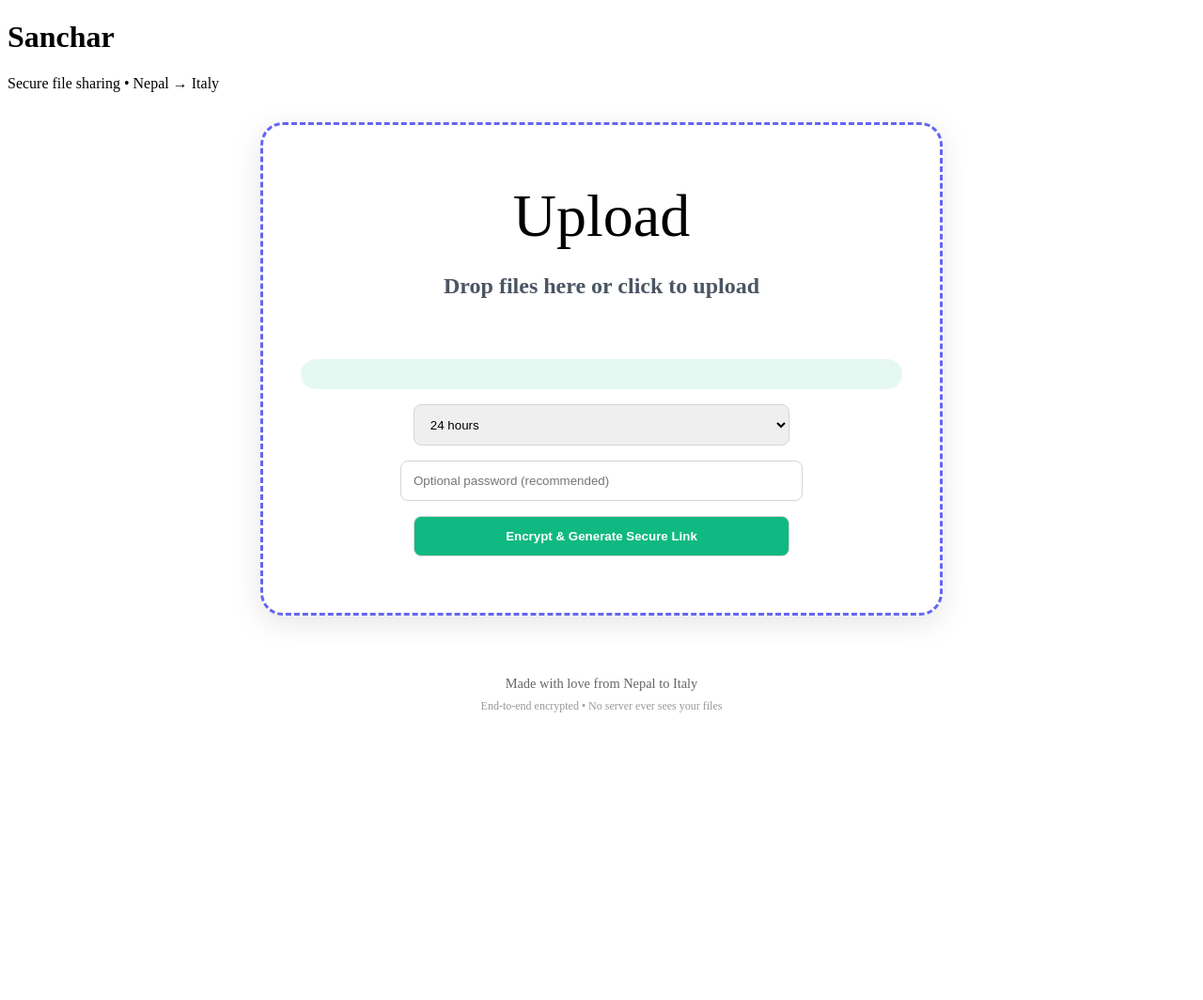
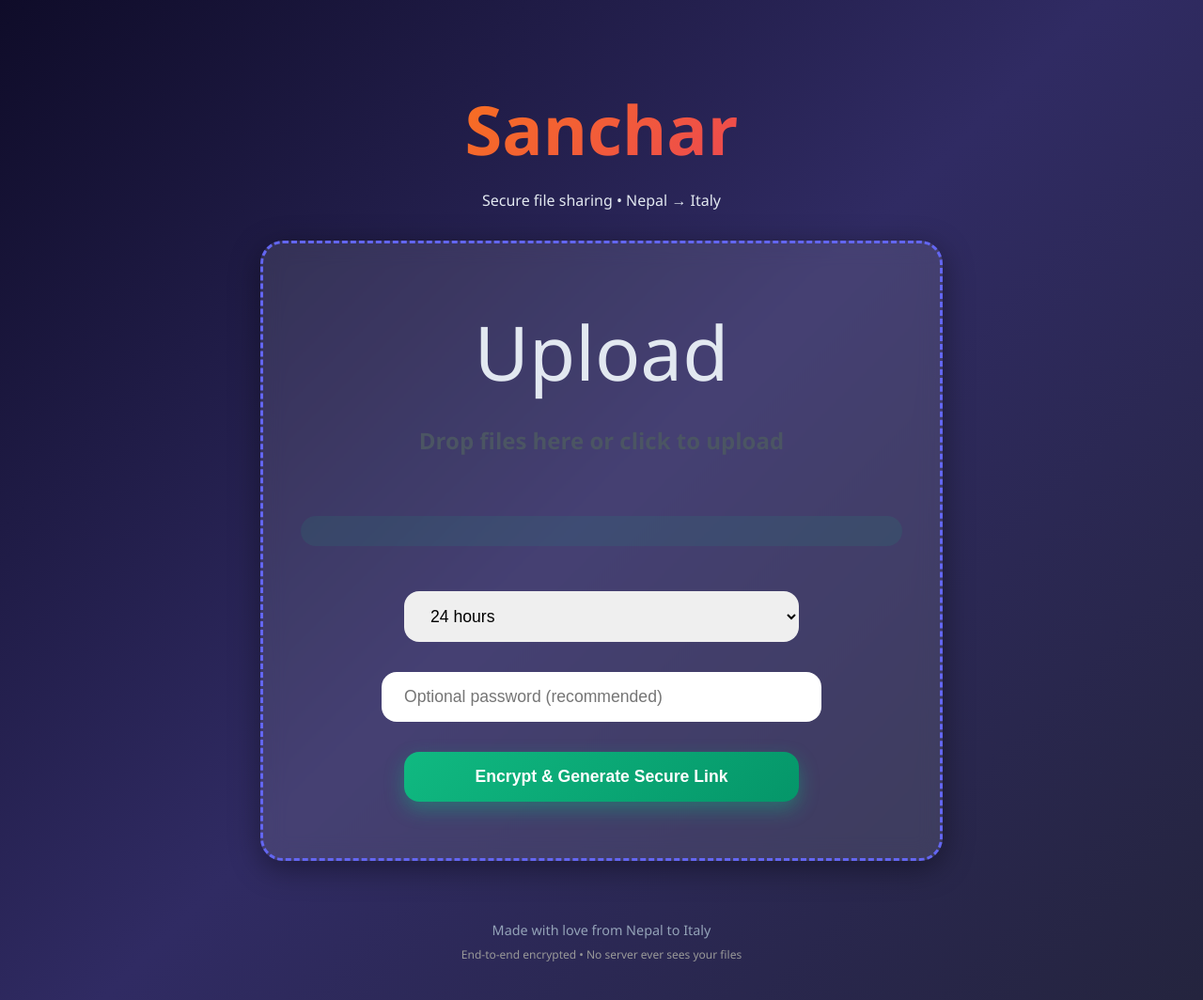
Before and after one commit to deepserish-bk/Sanchar-, a FastAPI app: page / in a window 1280 px wide. Shown: the whole page at 94% size. Before the commit the page ends 758 px from the top, so only its background shows below. Run offline with FastAPI, Linux system fonts and the light colour scheme.

```diff
--- a/static/css/upload.css
+++ b/static/css/upload.css
@@ -114,3 +114,82 @@ footer small {
   from { opacity: 0; }
   to { opacity: 1; }
 }
+
+body {
+  background: linear-gradient(135deg, #0f0c29, #302b63, #24243e);
+  color: #e2e8f0;
+  min-height: 100vh;
+  font-family: 'Segoe UI', sans-serif;
+}
+
+.container {
+  max-width: 800px;
+  margin: 0 auto;
+  padding: 2rem;
+  text-align: center;
+}
+
+.drop-zone {
+  border: 3px dashed #6366f1;
+  border-radius: 24px;
+  padding: 60px 40px;
+  background: rgba(255, 255, 255, 0.1);
+  backdrop-filter: blur(12px);
+  box-shadow: 0 8px 32px rgba(0, 0, 0, 0.4);
+  transition: all 0.4s ease;
+}
+
+.drop-zone.drag-over {
+  border-color: #10b981;
+  background: rgba(16, 185, 129, 0.2);
+  transform: scale(1.02);
+}
+
+.upload-icon {
+  font-size: 80px;
+  margin-bottom: 20px;
+}
+
+.file-item {
+  background: rgba(255, 255, 255, 0.15);
+  padding: 16px;
+  border-radius: 16px;
+  margin: 12px 0;
+  display: flex;
+  align-items: center;
+  gap: 16px;
+}
+
+.file-icon {
+  font-size: 32px;
+}
+
+.controls {
+  margin-top: 2rem;
+  display: flex;
+  flex-direction: column;
+  gap: 1rem;
+  align-items: center;
+}
+
+#expiry-select, #password-input, #send-btn {
+  padding: 1rem 1.5rem;
+  border-radius: 16px;
+  border: none;
+  width: 100%;
+  max-width: 420px;
+  font-size: 1.1rem;
+}
+
+#send-btn {
+  background: linear-gradient(135deg, #10b981, #059669);
+  color: white;
+  font-weight: bold;
+  cursor: pointer;
+  box-shadow: 0 8px 20px rgba(16, 185, 129, 0.4);
+}
+
+footer {
+  margin-top: 4rem;
+  color: #94a3b8;
+}
--- a/static/js/upload.js
+++ b/static/js/upload.js
@@ -15,11 +15,21 @@ const sendBtn = document.getElementById('send-btn');
 const expirySelect = document.getElementById('expiry-select');
 const passwordInput = document.getElementById('password-input');
 
-// FIXED: Clicking password or expiry NEVER opens file picker
+// PREVENT file picker when clicking password, expiry, or encrypt button
 passwordInput.addEventListener('click', e => e.stopPropagation());
 passwordInput.addEventListener('focus', e => e.stopPropagation());
 expirySelect.addEventListener('click', e => e.stopPropagation());
-expirySelect.addEventListener('focus', e => e.stopPropagation());
+sendBtn.addEventListener('click', e => e.stopPropagation());
+
+// Only the drop zone itself (not controls) opens file picker
+dropZone.addEventListener('click', () => fileInput.click());
+
+fileInput.addEventListener('change', () => {
+  files.push(...fileInput.files);
+  [...fileInput.files].forEach(addFileToList);
+  updateSummary();
+  fileInput.value = '';
+});
 
 function formatBytes(bytes) {
   if (bytes === 0) return '0 Bytes';
@@ -40,19 +50,20 @@ function updateSummary() {
   if (files.length === 0) { summary.textContent = ''; return; }
   const total = files.reduce((a, f) => a + f.size, 0);
   summary.textContent = files.length === 1
-    ? (translations[currentLang]?.one_file_ready?.replace('{size}', formatBytes(total)) || `1 file ready • ${formatBytes(total)}`)
-    : (translations[currentLang]?.files_ready?.replace('{n}', files.length).replace('{size}', formatBytes(total)) || `${files.length} files ready • ${formatBytes(total)}`);
+    ? `1 file ready • ${formatBytes(total)}`
+    : `${files.length} files ready • ${formatBytes(total)}`;
 }
 
 function addFileToList(file) {
   const div = document.createElement('div');
   div.className = 'file-item';
   div.innerHTML = `
-    <span class="file-icon">Check</span>
+    <span class="file-icon">Checkmark</span>
     <div class="file-info">
       <div class="file-name">${file.name}</div>
       <div class="file-size">${formatBytes(file.size)}</div>
-    </div>`;
+    </div>
+  `;
   fileList.appendChild(div);
 }
 
@@ -67,20 +78,11 @@ function addFileToList(file) {
   dropZone.classList.remove('drag-over');
   dropText.textContent = translations[currentLang]?.drop_here || 'Drop files here or click to upload';
 }));
-
 dropZone.addEventListener('drop', e => {
   e.preventDefault();
   files.push(...e.dataTransfer.files);
   [...e.dataTransfer.files].forEach(addFileToList);
   updateSummary();
-});
-
-dropZone.addEventListener('click', () => fileInput.click());
-fileInput.addEventListener('change', () => {
-  files.push(...fileInput.files);
-  [...fileInput.files].forEach(addFileToList);
-  updateSummary();
-  fileInput.value = '';
 });
 
 // Beautiful success modal
@@ -110,7 +112,7 @@ function showSuccess(link, keyB64, hasPassword = false) {
   document.body.appendChild(modal);
 }
 
-// Encryption + upload
+// Encryption (your working version)
 async function deriveKey(password, salt) {
   const enc = new TextEncoder();
   const keyMaterial = await crypto.subtle.importKey('raw', enc.encode(password), 'PBKDF2', false, ['deriveKey']);
--- a/templates/index.html
+++ b/templates/index.html
@@ -9,7 +9,9 @@
 </head>
 <body>
   <div class="container">
-    <h1>Sanchar</h1>
+    <h1 style="font-size: 4.5rem; background: linear-gradient(135deg, #ff8a00, #e52e71); -webkit-background-clip: text; -webkit-text-fill-color: transparent; margin-bottom: 0.5rem;">
+      Sanchar
+    </h1>
     <p class="subtitle">Secure file sharing • Nepal → Italy</p>
 
     <div id="drop-zone" class="drop-zone">
```
